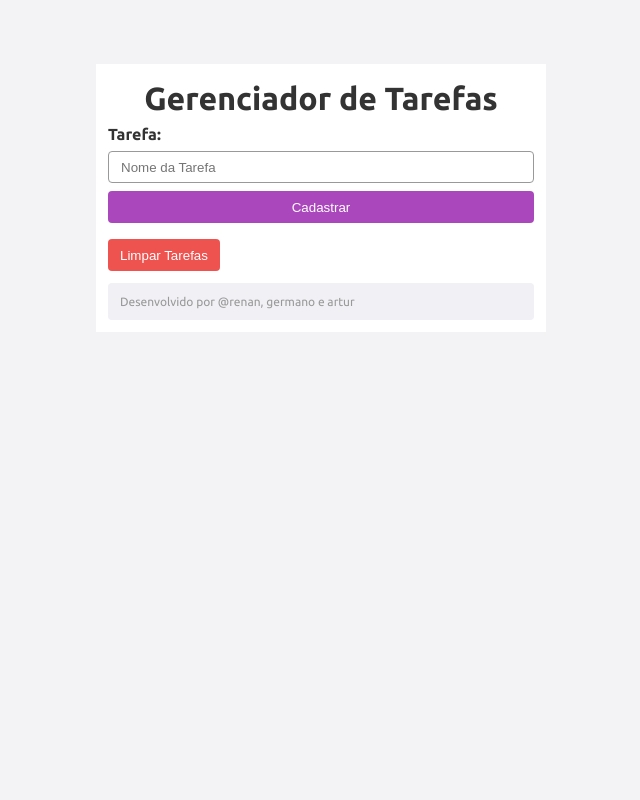
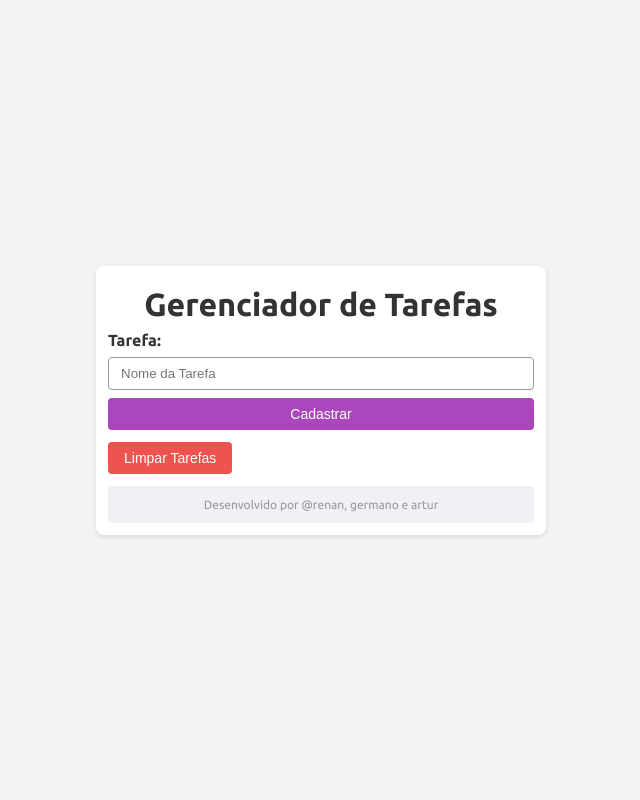
Before and after one commit to Reffex/Projeto-PHP, a PHP site: page / in a window 1280 px wide. Shown: the whole page, without its empty margins (319-959 px from the left). Run offline with PHP 8.4, Linux system fonts and the light colour scheme.

Commit message:
Update style.css

```diff
--- a/style.css
+++ b/style.css
@@ -1,3 +1,15 @@
+:root {
+    --primary-color: #AB47BC;
+    --primary-color-hover: #CE93D8;
+    --secondary-color: #4DB6AC;
+    --secondary-color-hover: #80CBC4;
+    --danger-color: #EF5350;
+    --danger-color-hover: #EF9A9A;
+    --text-color: #333;
+    --background-color: #f3f3f5;
+    --container-bg: #fff;
+}
+
 * {
     margin: 0;
     padding: 0;
@@ -5,133 +17,144 @@
 }
 
 body {
-    background: #f3f3f5;
-    color: #333;
+    display: flex;
+    justify-content: center;
+    align-items: center;
+    min-height: 100vh;
+    background: var(--background-color);
+    color: var(--text-color);
     font-family: 'Ubuntu', sans-serif;
 }
 
 .container {
-    background: #fff;
+    background: var(--container-bg);
     max-width: 450px;
-    margin-top: 5%;
-    margin-left: auto;
-    margin-right: auto;
+    width: 100%;
     padding: 12px;
+    border-radius: 8px;
+    box-shadow: 0 2px 5px rgba(0, 0, 0, 0.1);
 }
 
 .header {
     display: flex;
     justify-content: center;
     align-items: center;
-    margin-top: 4px;
-    margin-bottom: 4px;
-
+    margin: 8px 0;
 }
 
 .form {
-    margin-top: 4px;
-    margin-bottom: 4px;
+    margin: 8px 0;
 }
 
 .form form {
     display: flex;
-    justify-content: center;
     flex-direction: column;
+    gap: 8px;
 }
 
 .form label {
     font-weight: bold;
-    margin-top: 4px;
-    margin-bottom: 4px;
 }
 
 .form input {
-    height: 32px;
-    margin-top: 4px;
-    margin-bottom: 4px;
-    padding-left: 12px;
+    padding: 8px 12px;
     border: 1px solid #999;
     border-radius: 4px;
 }
 
 .form input:focus {
     background: #f0f0f5;
+    outline: 2px solid var(--primary-color);
 }
 
 .form button {
-    background: #AB47BC;
-    height: 32px;
+    padding: 8px 16px;
     border: none;
     border-radius: 4px;
-    color: #FFF;
-    margin-top: 4px;
-    margin-bottom: 4px;
-
+    background: var(--primary-color);
+    color: #fff;
+    font-size: 14px;
     transition: background 0.3s;
 }
 
 .form button:hover {
-    background: #CE93D8;
+    background: var(--primary-color-hover);
 }
 
 .separator {
     background: #bbb;
     height: 2px;
     border-radius: 1px;
+    margin: 12px 0;
 }
 
 .list-tasks {
-    margin-top: 12px;
-    margin-bottom: 12px;
+    margin: 12px 0;
 }
 
 .list-tasks ul {
     list-style: none;
+    padding: 0;
 }
 
 .list-tasks ul li {
-    background: #4DB6AC;
-    height: 54px;
-    border: none;
+    display: flex;
+    justify-content: space-between;
+    align-items: center;
+    padding: 12px 16px;
+    margin: 4px 0;
     border-radius: 4px;
-    color: #FFF;
-    margin-top: 4px;
-    margin-bottom: 4px;
-    padding: 12px;
-
-    display: flex;
-    justify-content: left;
-    align-items: center;
-
+    background: var(--secondary-color);
+    color: #fff;
+    font-size: 14px;
     transition: background 0.3s;
 }
 
 .list-tasks ul li:hover {
-    background: #80CBC4;
+    background: var(--secondary-color-hover);
 }
 
 .btn-clear {
-    background: #EF5350;
-    height: 32px;
+    padding: 8px 16px;
     border: none;
     border-radius: 4px;
-    padding: 0 12px;
+    background: var(--danger-color);
     color: #fff;
-
+    font-size: 14px;
     transition: background 0.3s;
 }
 
 .btn-clear:hover {
-    background: #EF9A9A;
+    background: var(--danger-color-hover);
 }
 
 .footer {
     background: #f0f0f5;
     border-radius: 4px;
     padding: 12px;
+    margin-top: 12px;
+    text-align: center;
 }
 
 .footer p {
-    color:#999;
+    color: #999;
     font-size: 12px;
 }
+
+@media (max-width: 480px) {
+    .container {
+        max-width: 90%;
+        padding: 8px;
+    }
+
+    .form input,
+    .form button,
+    .btn-clear {
+        font-size: 14px;
+        padding: 6px 12px;
+    }
+
+    .list-tasks ul li {
+        font-size: 14px;
+    }
+}
```
